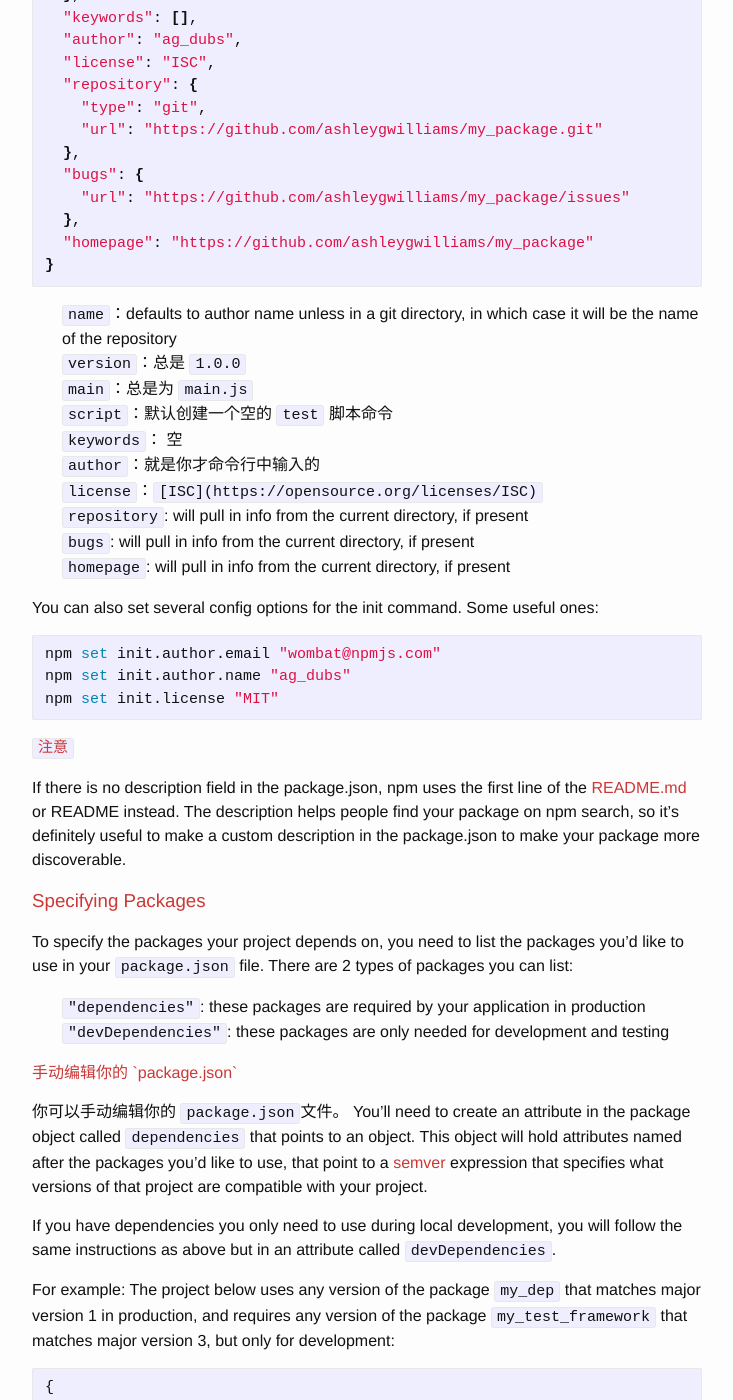
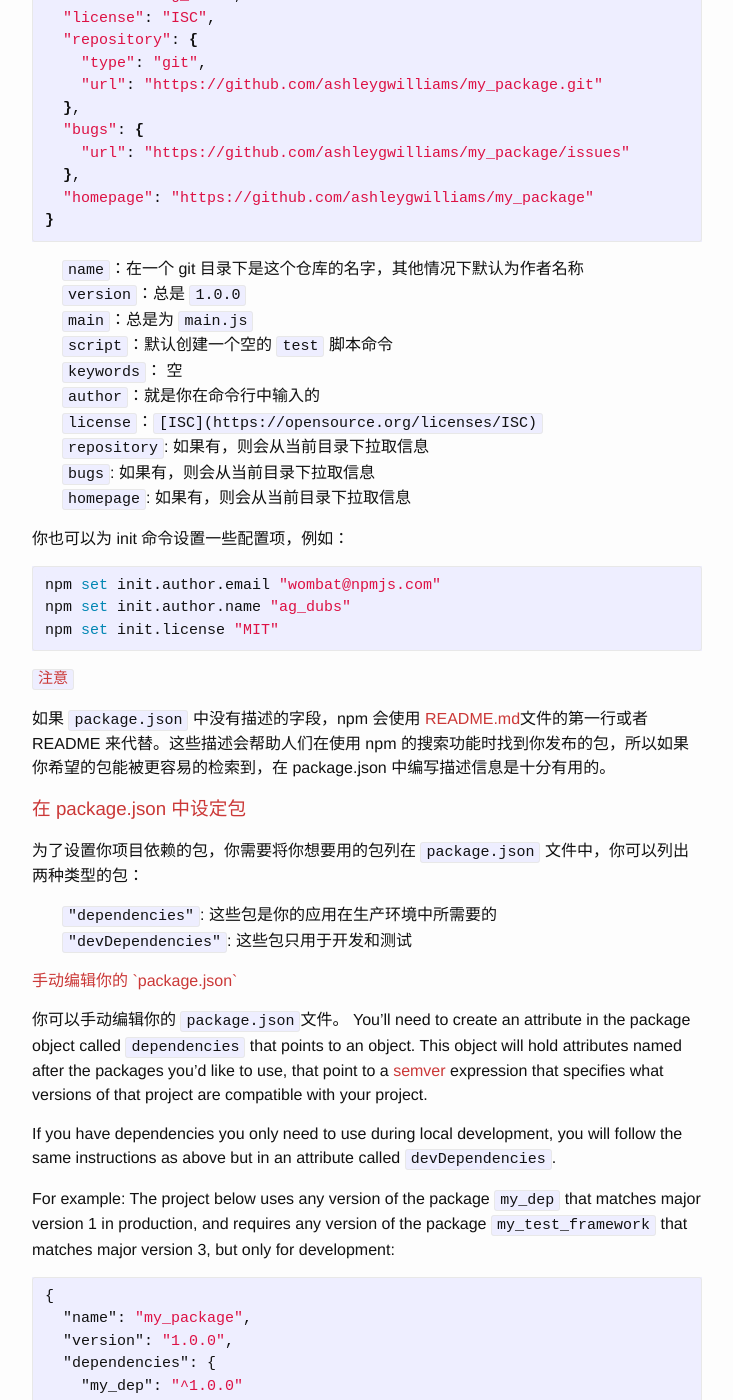
Before and after one commit to LeoHuiyi/npmjs-documentation, a Jekyll site: the page built from _posts/2000-01-11-usingAPackageJson.md, in a window 1280 px wide and 1400 px high, scrolled down 1499 px. Shown: the whole window, without its empty margins (273-1006 px from the left). Built offline with Jekyll 4.4.1, drawn with Linux system fonts in a browser that asks for light colours; some of the changed text lies outside the part shown.

Commit message:
update one

````diff
--- a/_posts/2000-01-11-usingAPackageJson.md
+++ b/_posts/2000-01-11-usingAPackageJson.md
@@ -9,22 +9,22 @@
 
 四个相同的链接需要替换
 
-The best way to manage locally installed npm packages is to create a `package.json` file.
+管理局部安装包最好的方式是创建一个 `package.json` 文件。
 
-A `package.json` file affords you a lot of great things:
+`package.json` 文件会提供给你许多强大的功能：
 
-1. It serves as documentation for what packages your project depends on
-2. It allows you to specify the versions of a package that your project can use using [semantic versioning rules](https://docs.npmjs.com/getting-started/semantic-versioning)
-3. Makes your build reproducable which means that its way easier to share with other developers.
+1. 它可以是你项目依赖包的文档
+2.它允许你使用[版本的语义规则](https://docs.npmjs.com/getting-started/semantic-versioning)为你项目中的包指定版本
+3. 让你的项目易于搭建，这意味着你可以很轻松的与其他开发者共同协作。
 
-<h3 id="requirements"><a href="#requirements">Requirements</a></h3>
+<h3 id="requirements"><a href="#requirements">必填写的项目</a></h3>
 
-As a bare minimum, `a package.json` must have:
+一个 `package.json` 文件至少要有:
 
 - `"name"`
   * 全部小写
   * 只是一个单词，没有空格
-  * 连字符或者下划线均可使用
+  * 连字符 `-` 或者下划线 `_` 均可使用
 - `"version"`
 
 例如:
@@ -44,20 +44,20 @@
 npm init
 ```
 
-This will initate a command line questionnaire that will conclude with the creation of a package.json in the directory you initiated the command
+这个命令会让你确认或输入一些选项，你确认的这些选项会包含在这个目录的 `package.json` 文件中、
 
 
 <h3 id="the-yes-init-flag"><a href="#the-yes-init-flag">`--yes` 初始化标记</a></h3>
 
-The extended CLI Q&A experience is not for everyone, and often if you are comfortable with using a `package.json` you'd like a more expedited experience.
+这些扩展的CLI问答显然并不适合所有人，有时候你可能只需要利用 `package.json` 的便捷为你提供个快的体验。
 
-You can get a default `package.json` by running `npm init` with the `--yes` or `-y` flag:
+你可以在执行 `npm init` 时添加 `--yes` 或者 `-y` 参数来获取一个默认的 `package.json` 文件：
 
 ``` bash
 npm init --yes
 ```
 
-这样就只会询问一个问题， `author`（作者）, 其余会被填充默认值。
+这样执行时，就只会询问你一个问题， `author`（作者）, 其余会被填充默认值。
 
 ``` bash
 > npm init --yes
@@ -84,18 +84,18 @@
 }
 ```
 
-- `name`：defaults to author name unless in a git directory, in which case it will be the name of the repository
+- `name`：在一个 git 目录下是这个仓库的名字，其他情况下默认为作者名称
 - `version`：总是 `1.0.0`
 - `main`：总是为 `main.js`
 - `script`：默认创建一个空的 `test` 脚本命令
 - `keywords`： 空
-- `author`：就是你才命令行中输入的
+- `author`：就是你在命令行中输入的
 - `license`：`[ISC](https://opensource.org/licenses/ISC)`
-- `repository`: will pull in info from the current directory, if present
-- `bugs`: will pull in info from the current directory, if present
-- `homepage`: will pull in info from the current directory, if present
+- `repository`: 如果有，则会从当前目录下拉取信息
+- `bugs`: 如果有，则会从当前目录下拉取信息
+- `homepage`: 如果有，则会从当前目录下拉取信息
 
-You can also set several config options for the init command. Some useful ones:
+你也可以为 init 命令设置一些配置项，例如：
 
 ``` bash
 npm set init.author.email "wombat@npmjs.com"
@@ -105,14 +105,14 @@
 
 <a href="#NOTE" id="NOTE">`注意`</a>
 
-If there is no description field in the package.json, npm uses the first line of the [README.md](https://github.com/echonest/pyechonest/blob/master/README.md) or README instead. The description helps people find your package on npm search, so it's definitely useful to make a custom description in the package.json to make your package more discoverable.
+如果 `package.json` 中没有描述的字段，npm 会使用 [README.md](https://github.com/echonest/pyechonest/blob/master/README.md)文件的第一行或者 README 来代替。这些描述会帮助人们在使用 npm 的搜索功能时找到你发布的包，所以如果你希望的包能被更容易的检索到，在 package.json 中编写描述信息是十分有用的。
 
-<h3 id="specifying-packages"><a href="#specifying-packages">Specifying Packages</a></h3>
+<h3 id="specifying-packages"><a href="#specifying-packages">在 package.json 中设定包</a></h3>
 
-To specify the packages your project depends on, you need to list the packages you'd like to use in your `package.json` file. There are 2 types of packages you can list:
+为了设置你项目依赖的包，你需要将你想要用的包列在 `package.json` 文件中，你可以列出两种类型的包：
 
-- `"dependencies"`: these packages are required by your application in production
-- `"devDependencies"`: these packages are only needed for development and testing
+- `"dependencies"`: 这些包是你的应用在生产环境中所需要的
+- `"devDependencies"`: 这些包只用于开发和测试
 
 <h4 id="manually-editing-your-package-json"><a href="#manually-editing-your-package-json">手动编辑你的 `package.json`</a></h4>
 
````
